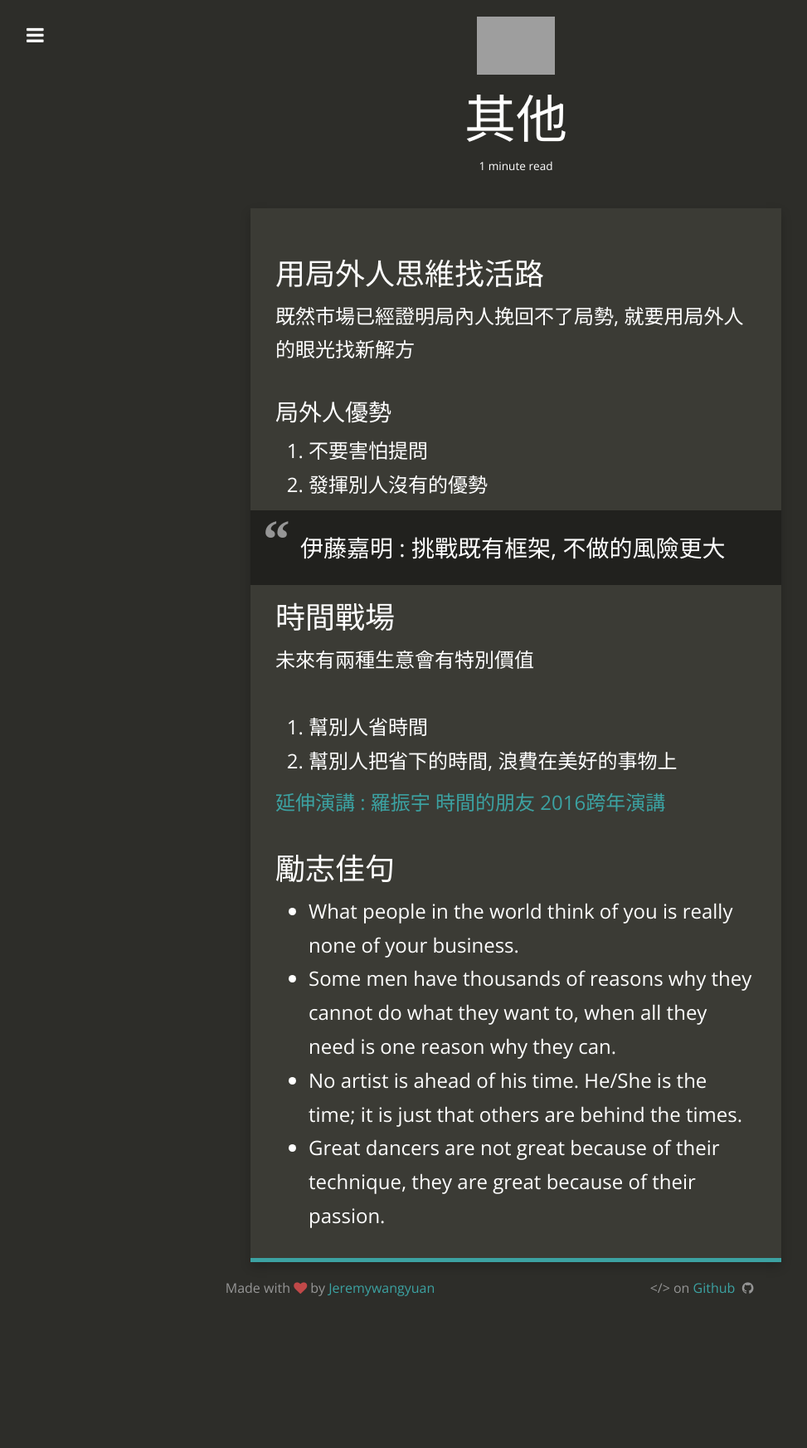
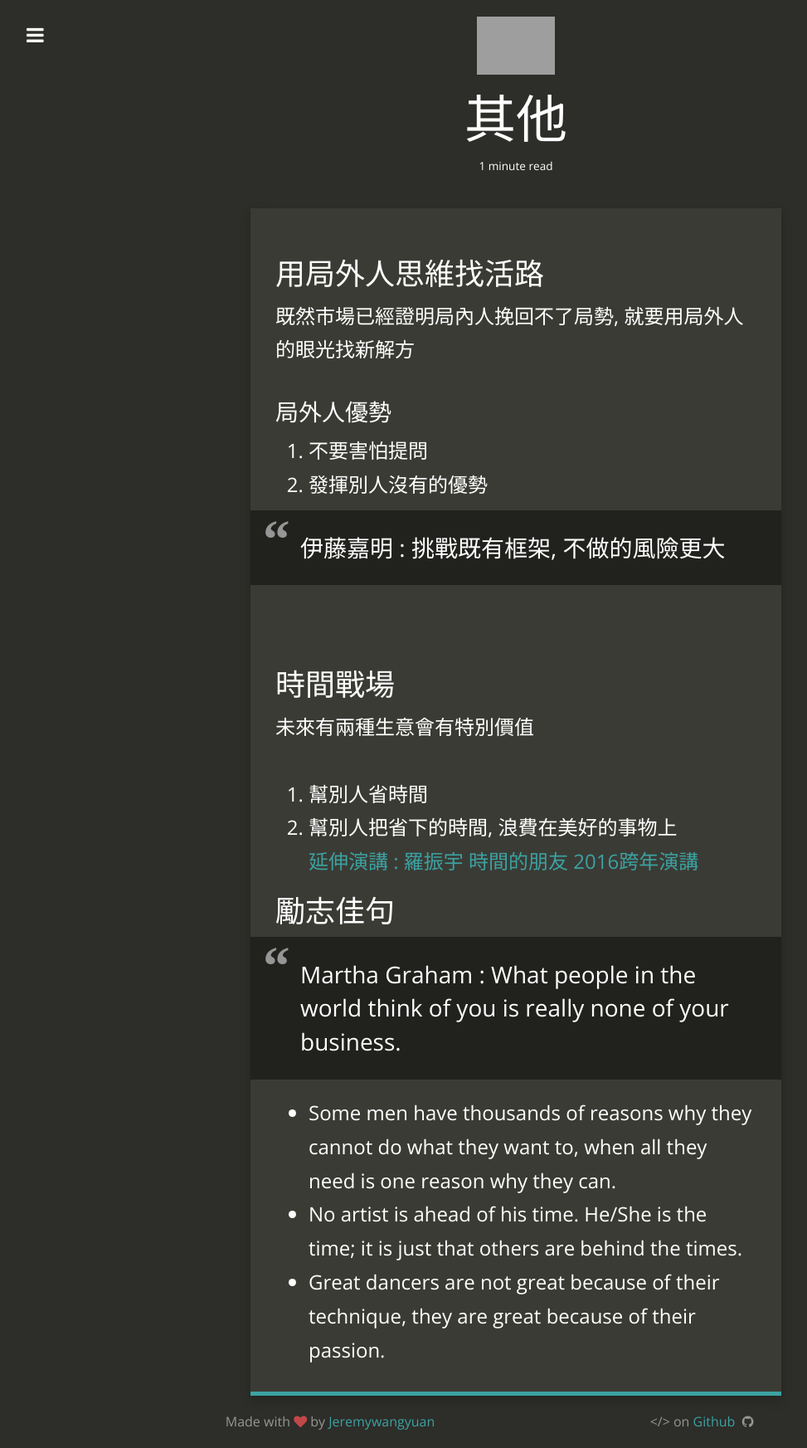
Before and after one commit to jeremywangyuan/Jeremywangyuan.github.io, a Jekyll site: the page built from _posts/2017-09-14-study-note.md, in a window 1280 px wide. Shown: the whole page at 83% size, without its empty margins (18-991 px from the left). Built offline with Jekyll 4.4.1, drawn with Linux system fonts in a browser that asks for light colours; nearby versions of some CDN libraries; before the commit the page ends 1584 px from its top, so only the background shows below that; grey boxes are pictures that could not be loaded.

Commit message:
study note

```diff
--- a/_posts/2017-09-14-study-note.md
+++ b/_posts/2017-09-14-study-note.md
@@ -19,7 +19,7 @@ tags:
 
 > 伊藤嘉明 : 挑戰既有框架, 不做的風險更大
 
-
+<br>
 
 # 時間戰場
 
@@ -27,14 +27,15 @@ tags:
 
 1. 幫別人省時間
 2. 幫別人把省下的時間, 浪費在美好的事物上
-
+<br>
 [延伸演講 : 羅振宇 時間的朋友 2016跨年演講](https://www.youtube.com/watch?v=9jSkSSzivWQ)
 
 
 
 # 勵志佳句
 
-- What people in the world think of you is really none of your business.
+>Martha Graham : What people in the world think of you is really none of your business.
+
 - Some men have thousands of reasons why they cannot do what they want to, when all they need is one reason why they can.
 - No artist is ahead of his time. He/She is the time; it is just that others are behind the times.
 - Great dancers are not great because of their technique, they are great because of their passion.
```
